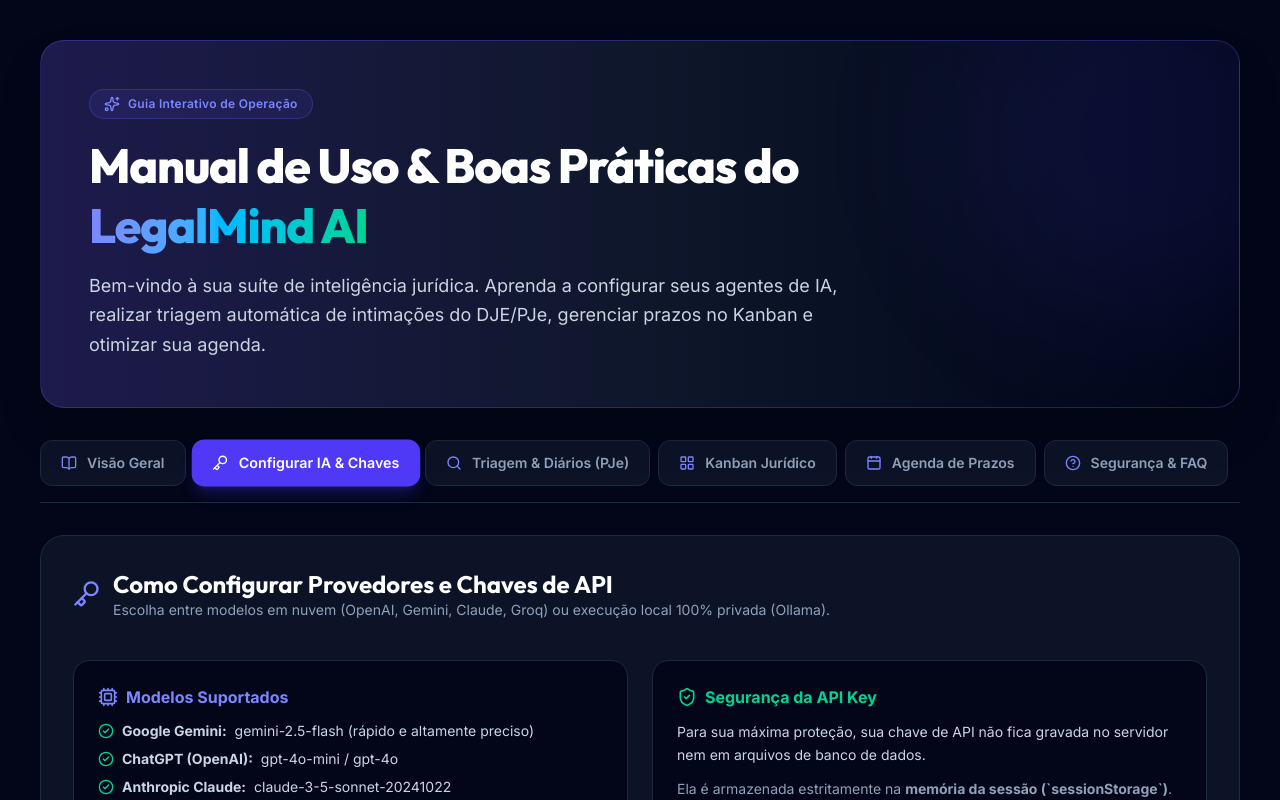
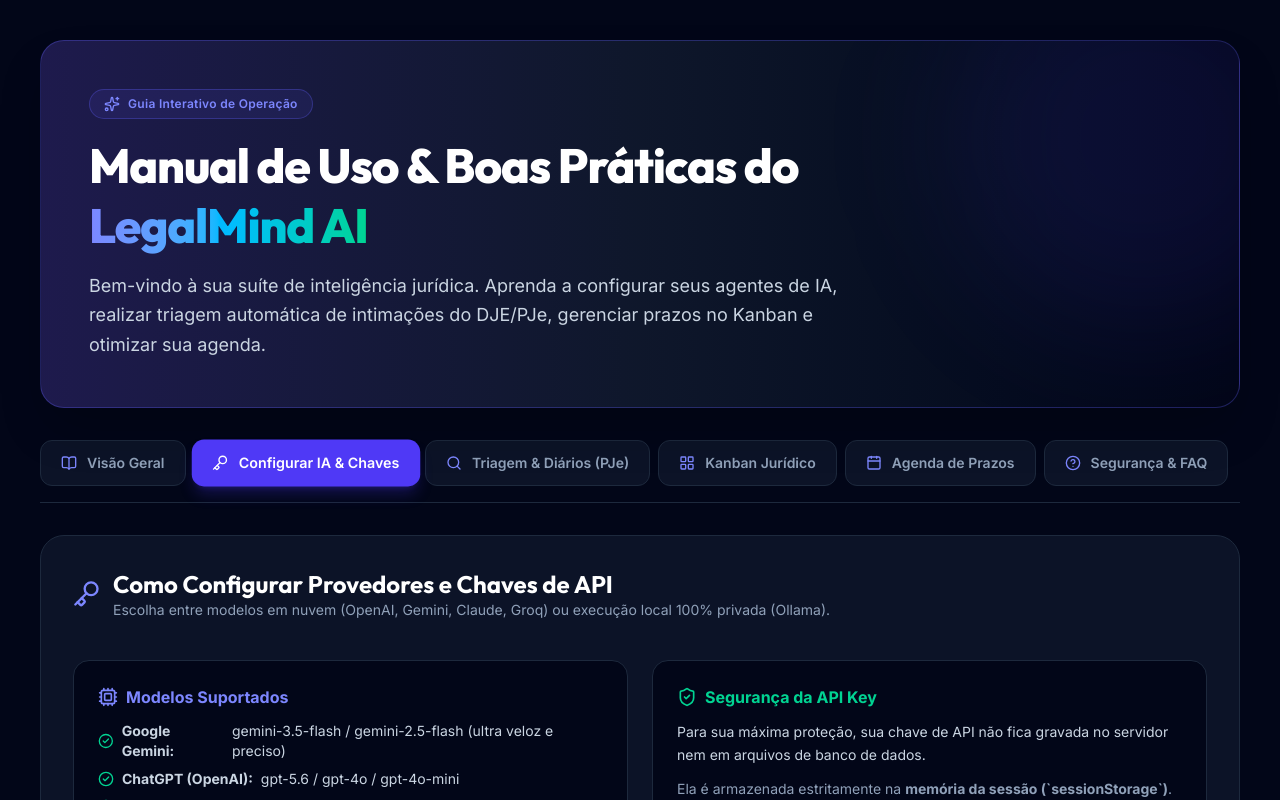
Before and after one commit to JEMAM/jud_legal, a Next.js app in the folder frontend/: page /guia in a window 1280 px wide. Both pictures are taken after a click on the button "Configurar IA & Chaves". Built offline with nearby package versions, Linux system fonts and the light colour scheme.

Commit message:
feat: add GPT-5.6, Gemini 3.5 Flash, and Claude Opus 4.8 to model options

```diff
--- a/frontend/src/app/guia/page.tsx
+++ b/frontend/src/app/guia/page.tsx
@@ -123,9 +123,9 @@
                   Modelos Suportados
                 </div>
                 <ul className="space-y-2 text-sm text-slate-300">
-                  <li className="flex items-center gap-2"><CheckCircle2 className="w-4 h-4 text-emerald-400" /> <strong>Google Gemini:</strong> gemini-2.5-flash (rápido e altamente preciso)</li>
-                  <li className="flex items-center gap-2"><CheckCircle2 className="w-4 h-4 text-emerald-400" /> <strong>ChatGPT (OpenAI):</strong> gpt-4o-mini / gpt-4o</li>
-                  <li className="flex items-center gap-2"><CheckCircle2 className="w-4 h-4 text-emerald-400" /> <strong>Anthropic Claude:</strong> claude-3-5-sonnet-20241022</li>
+                  <li className="flex items-center gap-2"><CheckCircle2 className="w-4 h-4 text-emerald-400" /> <strong>Google Gemini:</strong> gemini-3.5-flash / gemini-2.5-flash (ultra veloz e preciso)</li>
+                  <li className="flex items-center gap-2"><CheckCircle2 className="w-4 h-4 text-emerald-400" /> <strong>ChatGPT (OpenAI):</strong> gpt-5.6 / gpt-4o / gpt-4o-mini</li>
+                  <li className="flex items-center gap-2"><CheckCircle2 className="w-4 h-4 text-emerald-400" /> <strong>Anthropic Claude:</strong> claude-opus-4.8 / claude-3-5-sonnet</li>
                   <li className="flex items-center gap-2"><CheckCircle2 className="w-4 h-4 text-emerald-400" /> <strong>Groq Cloud:</strong> llama-3.3-70b-versatile (super veloz)</li>
                   <li className="flex items-center gap-2"><CheckCircle2 className="w-4 h-4 text-emerald-400" /> <strong>Ollama Local:</strong> llama3.2 (executa localmente sem custo de API)</li>
                 </ul>
--- a/frontend/src/app/triagem/page.tsx
+++ b/frontend/src/app/triagem/page.tsx
@@ -33,9 +33,9 @@
 }
 
 const PROVIDER_MODELS: Record<string, string[]> = {
-  Gemini: ["gemini-2.5-pro", "gemini-2.5-flash", "gemini-1.5-pro", "gemini-1.5-flash"],
-  Anthropic: ["claude-3-5-sonnet-20241022", "claude-3-5-haiku-20241022", "claude-3-opus-20240229"],
-  ChatGPT: ["gpt-4o", "gpt-4o-mini", "o3-mini", "o1-preview"],
+  Gemini: ["gemini-3.5-flash", "gemini-2.5-pro", "gemini-2.5-flash", "gemini-1.5-pro", "gemini-1.5-flash"],
+  Anthropic: ["claude-opus-4.8", "claude-3-5-sonnet-20241022", "claude-3-5-haiku-20241022", "claude-3-opus-20240229"],
+  ChatGPT: ["gpt-5.6", "gpt-4o", "gpt-4o-mini", "o3-mini", "o1-preview"],
   Ollama: ["gemma4:12b", "gemma2:9b", "llama3.2", "llama3.3:latest", "qwen2.5-coder"],
   Groq: ["llama-3.3-70b-versatile", "llama-3.1-70b-versatile", "gemma2-9b-it"]
 };
@@ -287,9 +287,9 @@
     if (!isLoaded) return;
 
     const defaults: Record<string, { defaultVal: string; defaultCredential: string }> = {
-      Gemini: { defaultVal: "gemini-2.5-flash", defaultCredential: "" },
-      Anthropic: { defaultVal: "claude-3-5-sonnet-20241022", defaultCredential: "" },
-      ChatGPT: { defaultVal: "gpt-4o-mini", defaultCredential: "" },
+      Gemini: { defaultVal: "gemini-3.5-flash", defaultCredential: "" },
+      Anthropic: { defaultVal: "claude-opus-4.8", defaultCredential: "" },
+      ChatGPT: { defaultVal: "gpt-5.6", defaultCredential: "" },
       Ollama: { defaultVal: "llama3.2", defaultCredential: "http://localhost:11434" },
       Groq: { defaultVal: "llama-3.3-70b-versatile", defaultCredential: "" }
     };
```
Also changed, not shown: 1 other file (tests, documents, lock files or other folders).
